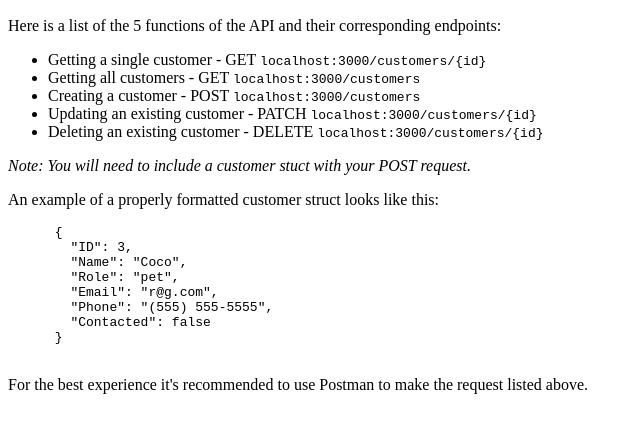
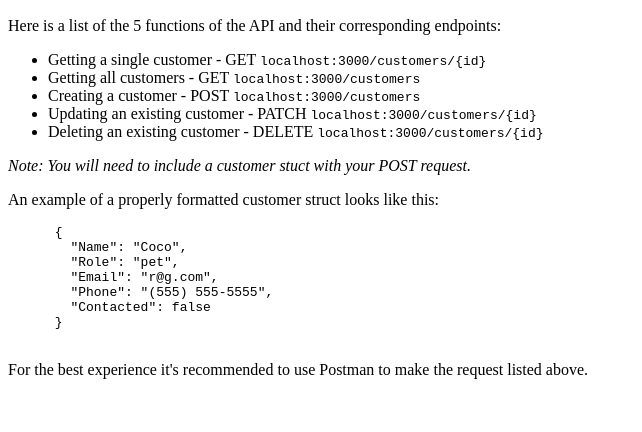
Before and after one commit to robcrock/udacity-go-crm, a plain HTML site: page index.html in a window 1280 px wide. Shown: the part 110-542 px from the top of the page, without its empty margins (0-642 px from the left). Drawn offline with Linux system fonts and the light colour scheme.

Commit message:
Updated the usage information now that an ID is not required.

```diff
--- a/index.html
+++ b/index.html
@@ -43,7 +43,6 @@
     <p>An example of a properly formatted customer struct looks like this:</p>
     <pre>
       {
-        "ID": 3,
         "Name": "Coco",
         "Role": "pet",
         "Email": "r@g.com",
```
